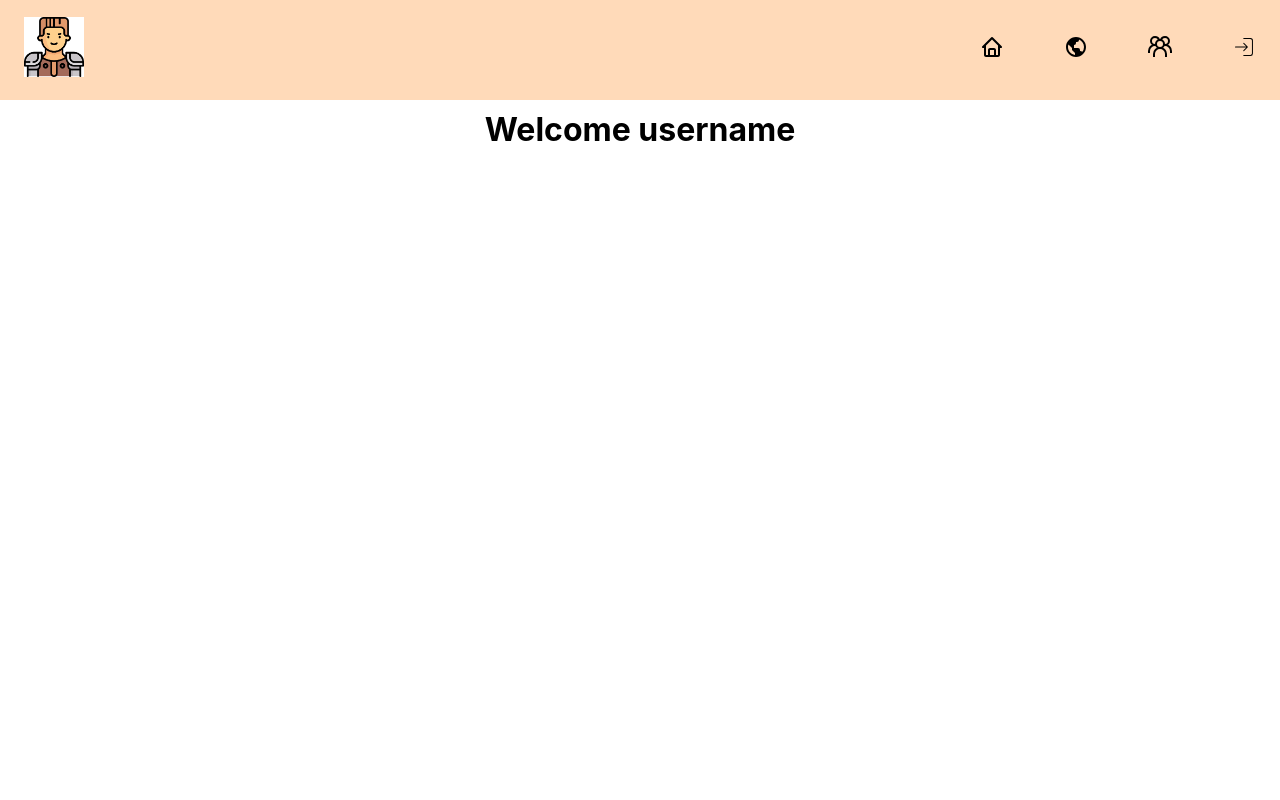
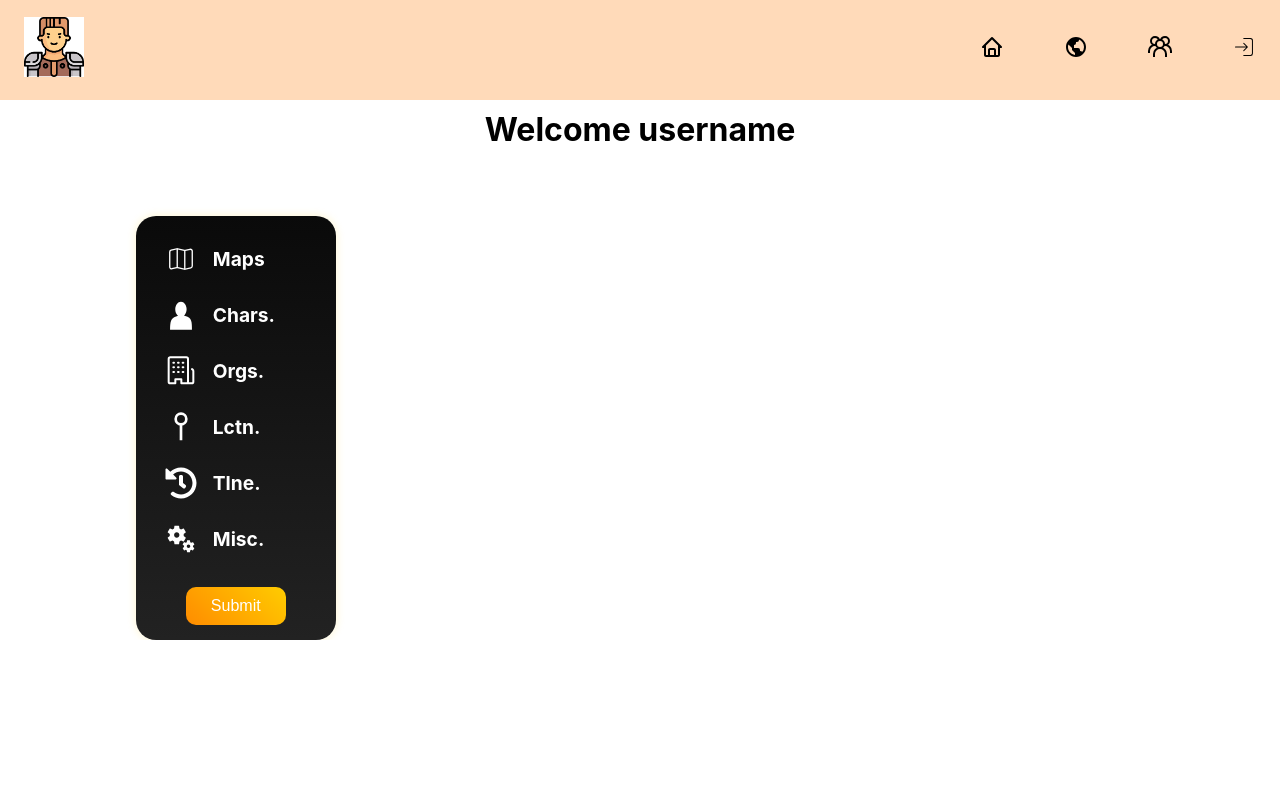
Before and after one commit to eprim7/tavern_keeper, a React (Create React App) app in the folder tavern_keeper/: page /worldOverview in a window 1280 px wide. Shown: the top 800 px of the page. Built offline with nearby package versions, Linux system fonts and the light colour scheme.

Commit message:
fixed the problems I was having with default worldOverview page

```diff
--- a/tavern_keeper/src/pages/WorldOverview/WorldOverview.jsx
+++ b/tavern_keeper/src/pages/WorldOverview/WorldOverview.jsx
@@ -8,7 +8,10 @@ function WorldOverview(){
         <Header />
         <h1 className={styles.title}>Welcome username</h1>
 
-        <Sidebar />
+        <div className={styles.sidebar}>
+            <Sidebar />
+        </div>
+
         </>
     )
 }
--- a/tavern_keeper/src/pages/WorldOverview/WorldOverview.module.css
+++ b/tavern_keeper/src/pages/WorldOverview/WorldOverview.module.css
@@ -6,3 +6,24 @@
     margin-left: 35%;
     z-index: 1;
 }
+.sidebar {
+    display: flex;
+    flex-direction: column;
+    align-items: center;
+    width: 12%;
+    height: 40%;
+    margin-left: 12.3%;
+    margin-top: -2%;
+    backdrop-filter: blur(10px);
+    border-radius: 20px;
+    position: relative;
+    transition: all 0.3s ease-in-out;
+}
+.container {
+    display: flex;
+    align-items: flex-start;
+    justify-content: center;
+    width: 100%;
+    gap: 20px;
+    padding: 20px;
+}
```
